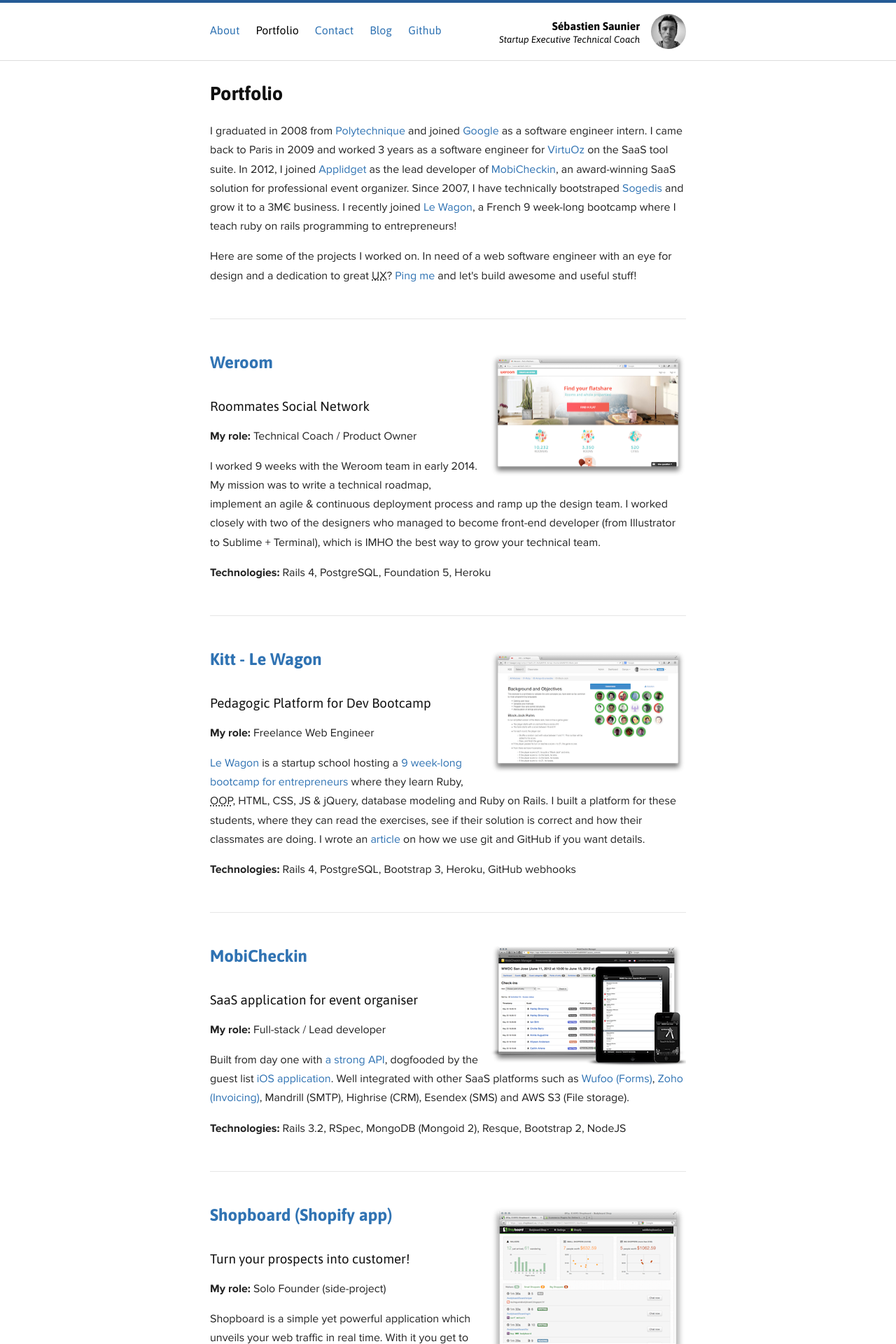
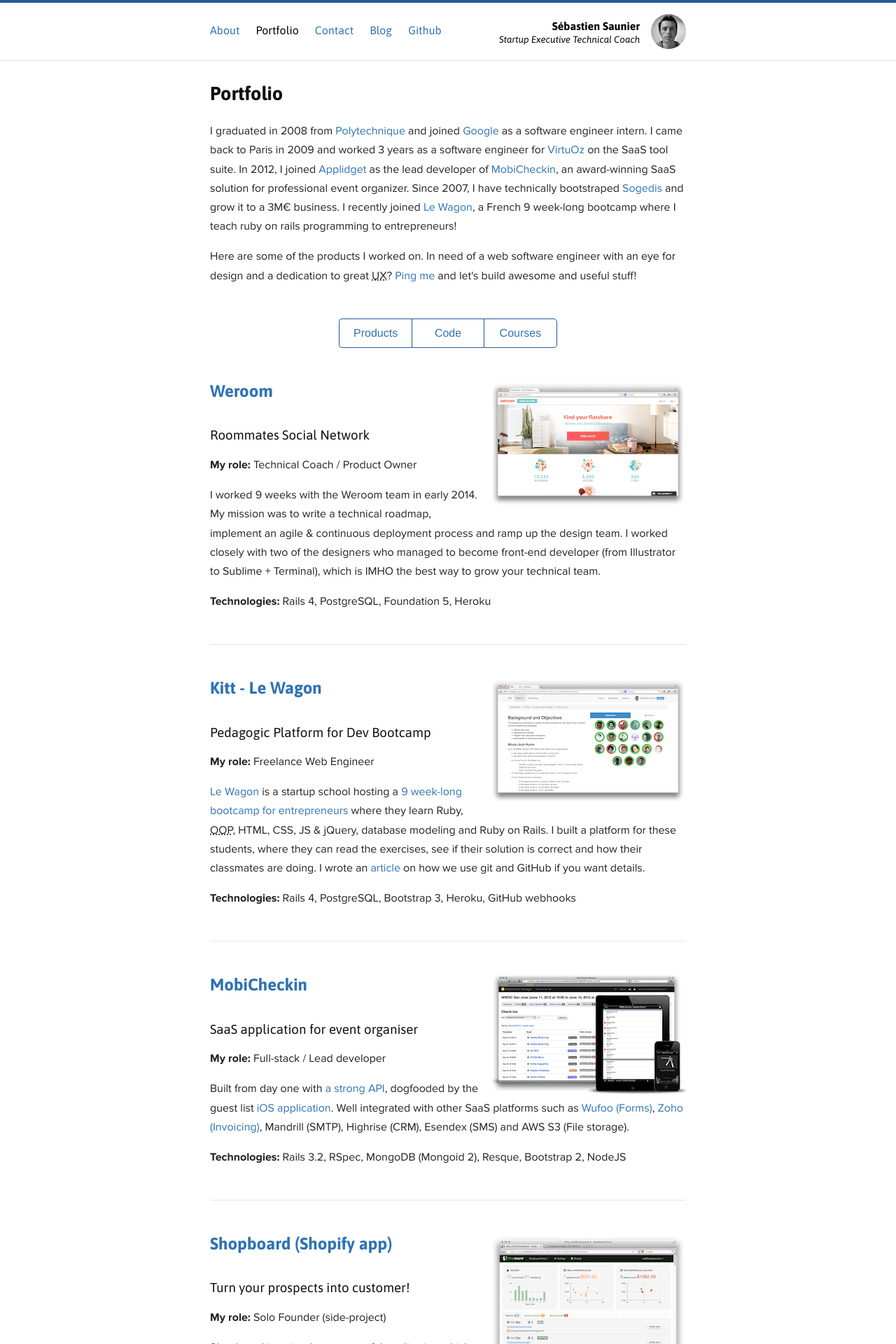
Before and after one commit to ssaunier/ssaunier.github.io, a Jekyll site: the page built from portfolio/index.html, in a window 1280 px wide. Shown: the top 1920 px of the page at 70% size. Built offline with Jekyll 4.4.1, drawn with Linux system fonts in a browser that asks for light colours; Markdown is read by kramdown in place of the engine named in the settings.

Commit message:
Adding code

```diff
--- /dev/null
+++ b/_layouts/portfolio.html
@@ -0,0 +1,43 @@
+---
+layout: default
+---
+
+<div class="inner">
+
+  <h1>Portfolio</h1>
+
+  <p class="fancy">
+    I graduated in 2008 from <a href="http://www.polytechnique.edu/jsp/accueil.jsp?LANGUE=1">Polytechnique</a> and joined <a href="https://www.google.com/about/jobs/locations/zurich/">Google</a> as a software engineer intern. I came back to Paris in 2009 and worked 3 years as a software engineer for <a href="http://www.virtuoz.com">VirtuOz</a> on the SaaS tool suite. In 2012, I joined <a href="http://www.applidget.com">Applidget</a>
+    as the lead developer of <a href="http://www.mobicheckin.com">MobiCheckin</a>, an award-winning SaaS solution for professional event organizer. Since 2007, I have technically bootstraped <a href="http://www.sogedis.fr">Sogedis</a> and grow it to a 3M€ business. I recently joined <a href="http://www.lewagon.org">Le Wagon</a>, a French 9 week-long bootcamp where I teach ruby on rails programming to entrepreneurs!
+  </p>
+
+  <p class="fancy">
+    Here are some of the products I worked on. In need of
+    a web software engineer with an eye for design and a dedication to great
+    <abbr title="User Experience">UX</abbr>?
+
+    <a href="/contact/">Ping me</a> and let's build awesome and useful stuff!
+  </p>
+
+  <ul class="portfolio-nav">
+    <li {% if page.url == '/portfolio/index.html' %}class="active"{% endif %}>
+      <a href="/portfolio/">Products</a>
+    </li><li {% if page.url == '/portfolio/code.html' %}class="active"{% endif %}>
+      <a href="/portfolio/code.html">Code</a>
+    </li><li {% if page.url == '/portfolio/courses.html' %}class="active"{% endif %}>
+      <a href="/portfolio/courses.html">Courses</a>
+    </li>
+  </ul>
+
+  {{ content }}
+
+  <div class="fancy center convinced">
+    <!-- <a class="btn btn-lg" href="http://freelancebooking.pro/en/users/ssaunier">Book me</a>
+
+    <br /><br /> -->
+
+    Interested? Here's my <a href="https://github.com/ssaunier">Github</a> and <a href="https://github.com/ssaunier/resume/raw/master/resume.pdf">resume</a>,
+    let's <a href="/contact">get in touch</a>.
+  </div>
+
+</div>
--- a/css/site.css
+++ b/css/site.css
@@ -90,6 +90,43 @@
   font-size: 18px;
 }
 
+.portfolio-nav {
+  text-align: center;
+  list-style-type: none;
+  margin: 3em 0 2em 0;
+}
+
+.portfolio-nav li {
+  display: inline-block;
+  border: 1px solid #255b96;
+  border-right-width: 0;
+}
+
+.portfolio-nav .active {
+  background-color: #3073b3;
+}
+
+.portfolio-nav .active a {
+  color: white;
+}
+
+.portfolio-nav li a {
+  width: 5em;
+  padding: 0.7em;
+  display: inline-block;
+  text-decoration: none;
+}
+
+.portfolio-nav li:first-child {
+  border-top-left-radius: 5px;
+  border-bottom-left-radius: 5px;
+}
+
+.portfolio-nav li:last-child {
+  border-top-right-radius: 5px;
+  border-bottom-right-radius: 5px;
+  border-right-width: 1px;
+}
 
 .pull-right { float: right; }
 .pull-left { float: left; }
--- /dev/null
+++ b/portfolio/courses.html
@@ -0,0 +1,3 @@
+---
+layout: portfolio
+---
--- a/portfolio/index.html
+++ b/portfolio/index.html
@@ -1,29 +1,11 @@
 ---
-layout: default
+layout: portfolio
 title: Sébastien Saunier - Portfolio
 description: Sébastien Saunier's Portfolio of awesome web applications built with Love, Lean, Agile, Rails, PHP and ASP.NET MVC
 category: portfolio
 ---
 
-<div class="inner">
-
-  <h1>Portfolio</h1>
-
-  <p class="fancy">
-    I graduated in 2008 from <a href="http://www.polytechnique.edu/jsp/accueil.jsp?LANGUE=1">Polytechnique</a> and joined <a href="https://www.google.com/about/jobs/locations/zurich/">Google</a> as a software engineer intern. I came back to Paris in 2009 and worked 3 years as a software engineer for <a href="http://www.virtuoz.com">VirtuOz</a> on the SaaS tool suite. In 2012, I joined <a href="http://www.applidget.com">Applidget</a>
-    as the lead developer of <a href="http://www.mobicheckin.com">MobiCheckin</a>, an award-winning SaaS solution for professional event organizer. Since 2007, I have technically bootstraped <a href="http://www.sogedis.fr">Sogedis</a> and grow it to a 3M€ business. I recently joined <a href="http://www.lewagon.org">Le Wagon</a>, a French 9 week-long bootcamp where I teach ruby on rails programming to entrepreneurs!
-  </p>
-
-  <p class="fancy">
-    Here are some of the projects I worked on. In need of
-    a web software engineer with an eye for design and a dedication to great
-    <abbr title="User Experience">UX</abbr>?
-
-    <a href="/contact/">Ping me</a> and let's build awesome and useful stuff!
-  </p>
-
 {% for project in site.data.projects %}
-    <div class="spacer"></div>
   <section>
     <a href="{{ project.url }}">
       <img class="inline pull-right" src="/images/portfolio/{{ project.image }}"
@@ -37,15 +19,5 @@
       <strong>Technologies:</strong> {{ project.technologies | join: ", " }}
     </p>
   </section>
+  <div class="spacer"></div>
 {% endfor %}
-
-  <div class="fancy center convinced">
-    <!-- <a class="btn btn-lg" href="http://freelancebooking.pro/en/users/ssaunier">Book me</a>
-
-    <br /><br /> -->
-
-    Interested? Here's my <a href="https://github.com/ssaunier">Github</a> and <a href="https://github.com/ssaunier/resume/raw/master/resume.pdf">resume</a>,
-    let's <a href="/contact">get in touch</a>.
-  </div>
-
-</div>
```
Also changed, not shown: _data/code.yml (added, +73 -0 lines), portfolio/code.html (added, +25 -0 lines), images/portfolio/ruby.gif (added). Lines whose indentation alone changed are shown as unchanged.
